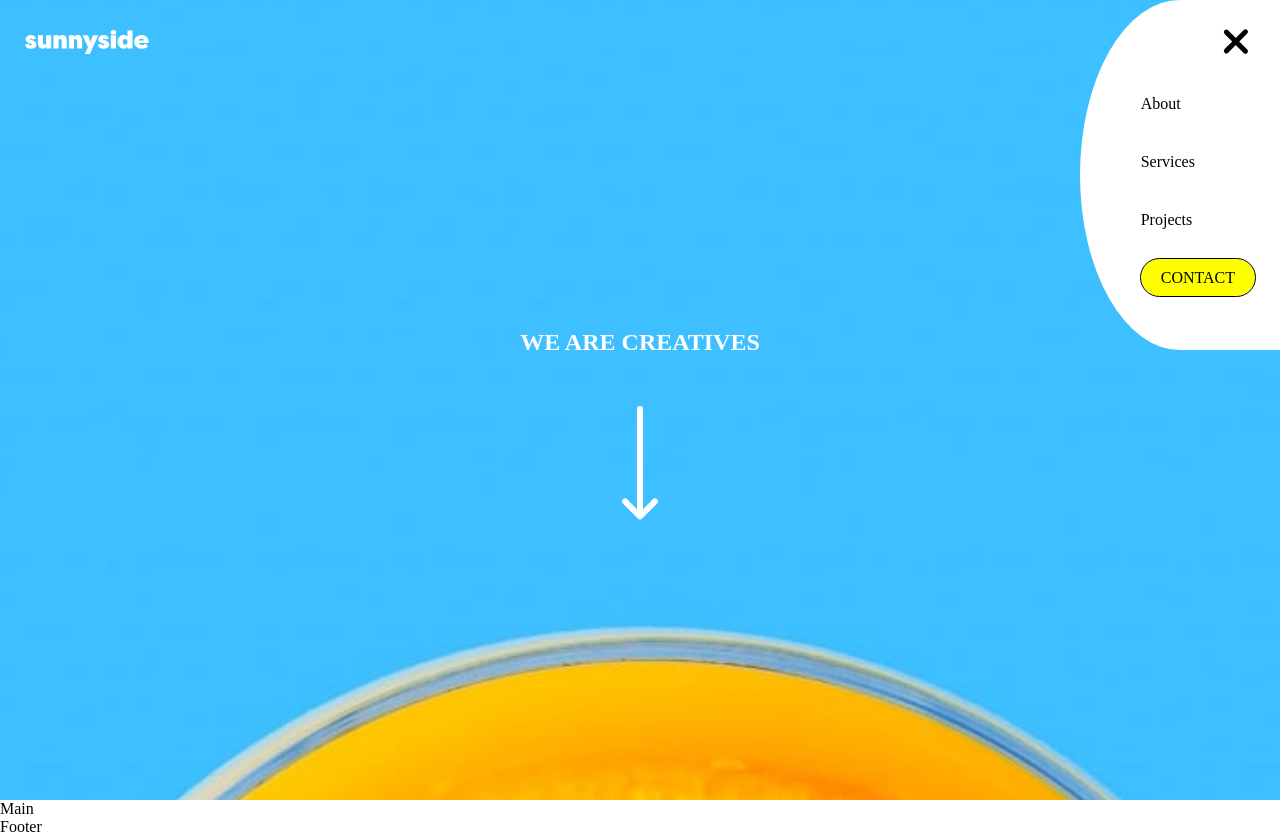
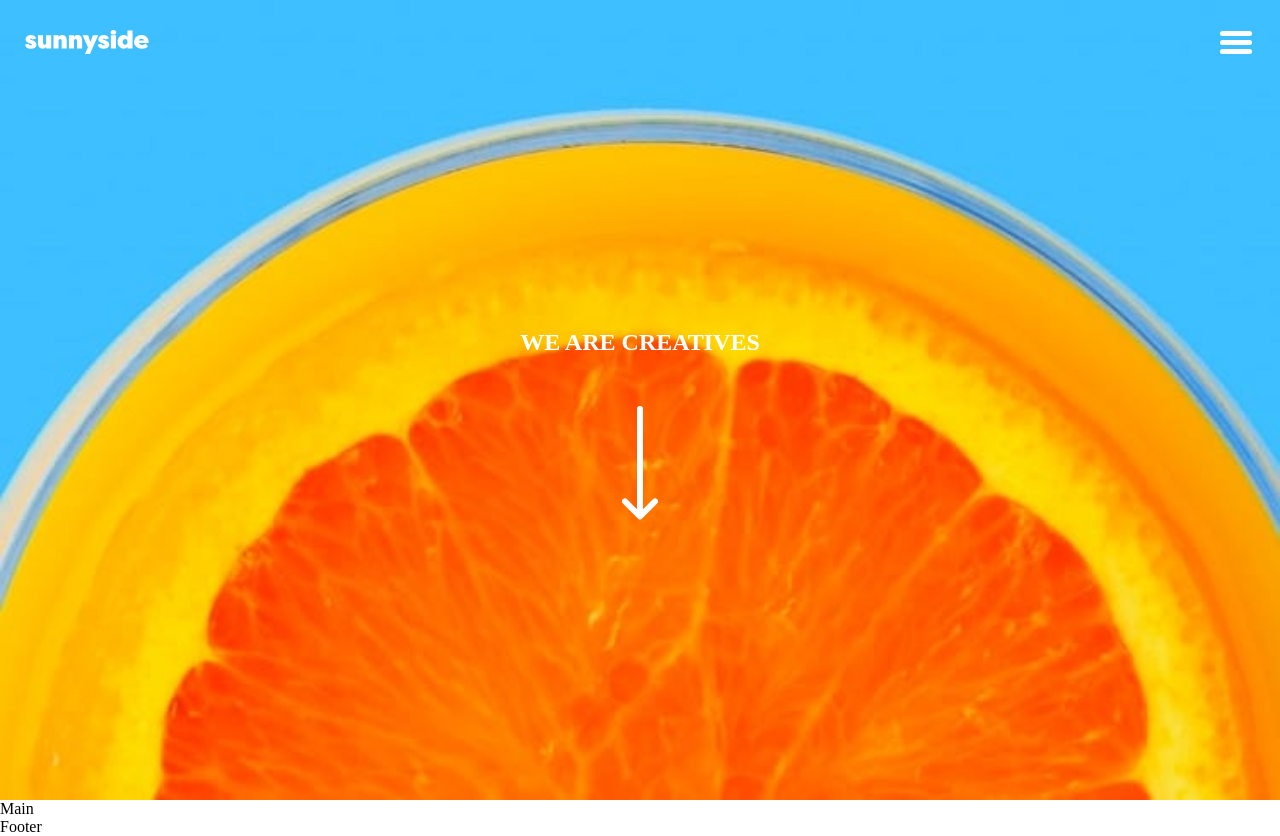
Before and after one commit to ingl3585/sunnyside-landing-page, a React (Create React App) app: page / in a window 1280 px wide. Built offline with nearby package versions, Linux system fonts and the light colour scheme.

Commit message:
edits to markup / padding to em / height/width to vh/vw

```diff
--- a/src/components/Header/Header.js
+++ b/src/components/Header/Header.js
@@ -1,30 +1,30 @@
 import React, { useState } from 'react';
-import './header.css';
 import Logo from '../../images/logo.svg';
 import Arrow from '../../images/icon-arrow-down.svg';
+import './header.css';
 
 const Header = () => {
-	const [activeMenu, setActiveMenu] = useState('false');
-	const [activeNav, setActiveNav] = useState('false');
-	const [activeMenuBg, setActiveMenuBg] = useState('false');
+	const [activeNav, setActiveNav] = useState(false);
+	const [activeNavLinks, setActiveNavLinks] = useState(false);
+	const [activeNavBg, setActiveNavBg] = useState(false);
 	const onClickMenu = () => {
-		setActiveMenu(!activeMenu);
 		setActiveNav(!activeNav);
-		setActiveMenuBg(!activeMenuBg);
+		setActiveNavLinks(!activeNavLinks);
+		setActiveNavBg(!activeNavBg);
 	};
 	return (
 		<header>
 			<nav>
-				<img src={Logo} alt='sunny-side' />
-				<div className='menu-bar'>
+				<img src={Logo} alt='sunny-side-logo' />
+				<div className='nav-bar'>
 					<div
-						className={`menu ${activeMenu ? 'change' : ''}`}
+						className={`menu ${activeNav ? 'change' : ''}`}
 						onClick={onClickMenu}>
 						<div className='menu-bar-1 bar'></div>
 						<div className='menu-bar-2 bar'></div>
 						<div className='menu-bar-3 bar'></div>
 					</div>
-					<ul className={`nav-list ${activeNav ? 'change' : ''}`}>
+					<ul className={`nav-links ${activeNavLinks ? 'change' : ''}`}>
 						<li>
 							<a href='#'>About</a>
 						</li>
@@ -41,7 +41,7 @@ const Header = () => {
 						</li>
 					</ul>
 				</div>
-				<div className={activeMenuBg ? 'change-bg' : 'menu-bg'}></div>
+				<div className={activeNavBg ? 'change-bg' : 'menu-bg'}></div>
 			</nav>
 			<section className='header-main'>
 				<h1 className='header-headline'>We are creatives</h1>
--- a/src/components/Header/header.css
+++ b/src/components/Header/header.css
@@ -2,8 +2,8 @@ header {
     background: url('../../images//mobile/image-header.jpg');
     background-size: cover;
     background-repeat: no-repeat;
-    background-position: center;
-    height: 100vh;
+    background-position: bottom;
+    min-height: 100vh;
     max-width: 100vw;
 }
 
@@ -11,10 +11,11 @@ nav {
     display: flex;
     justify-content: space-between;
     align-items: center;
-    padding: 30px 25px;
+    flex-wrap: wrap;
+    padding: 1.875em 1.5625em;
 }
 
-.menu-bar {
+.nav-bar {
     z-index: 2;
 }
 
@@ -56,7 +57,7 @@ nav {
     background-color: black;
 }
 
-.nav-list {
+.nav-links {
     display: none;
     position: absolute;
     top: 75px;
@@ -64,21 +65,21 @@ nav {
     transition: 0.2s all ease-in-out;
 }
 
-.nav-list li {
+.nav-links li {
     list-style: none;
-    padding: 20px 0;
+    padding: 1.25em 0;
 }
 
-.nav-list li a {
+.nav-links li a {
     color: black;
     text-decoration: none;
 }
 
 .contact-btn {
     background-color: yellow;
-    padding: 10px 20px;
+    padding: 0.625em 1.25em;
     outline: 1px solid black;
-    border-radius: 40px;
+    border-radius: 35px;
     text-transform: uppercase;
     cursor: pointer;
 }
@@ -87,9 +88,8 @@ nav {
     position: absolute;
     top: 30px;
     right: 30px;
-    height: 0;
-    width: 0;
-    border-radius: 50%;
+    height: 0vh;
+    width: 0vw;
     transition: 0.2s ease-in-out;
 }
 
@@ -98,10 +98,10 @@ nav {
     position: absolute;
     top: 0;
     right: 0;
-    height: 350px;
-    width: 200px;
+    height: 45vh;
+    width: 45vw;
     background-color: white;
-    border-radius: 50% 0 0 50%;
+    border-radius: 110px 0 0 110px;
 }
 
 .change {
```
